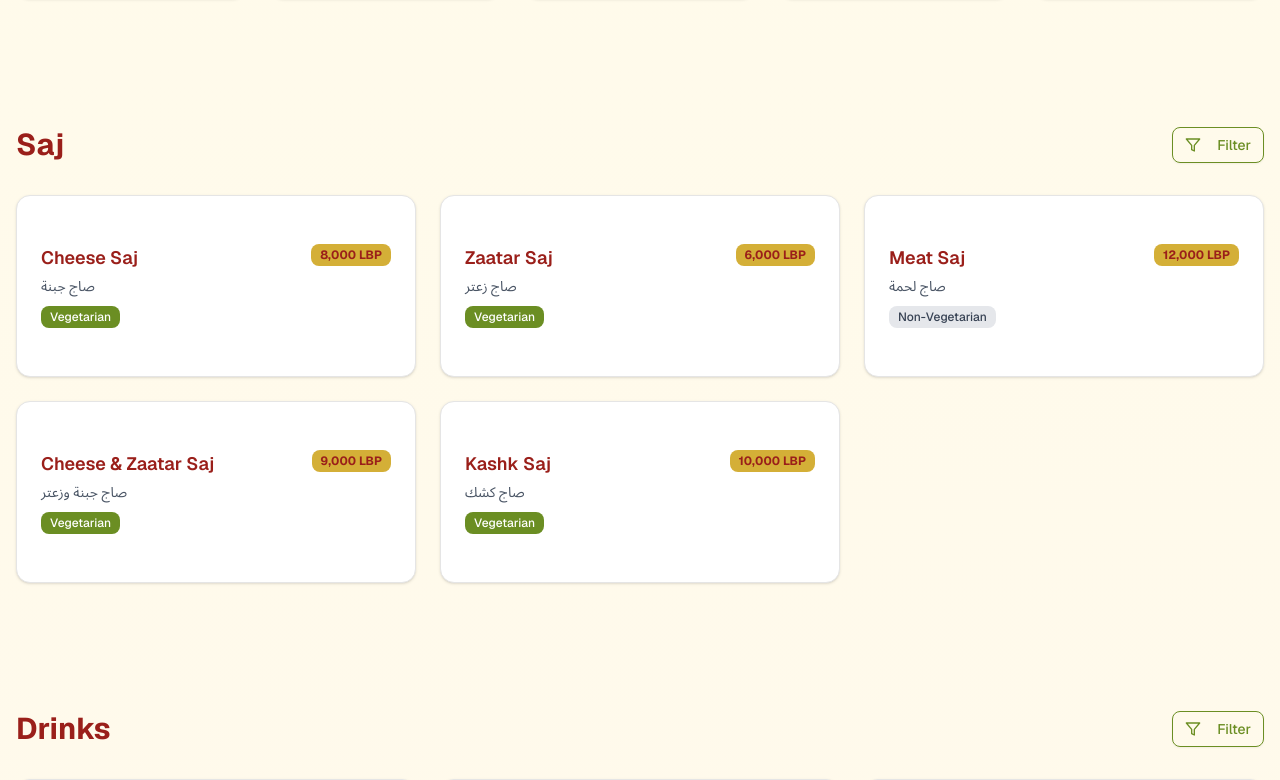
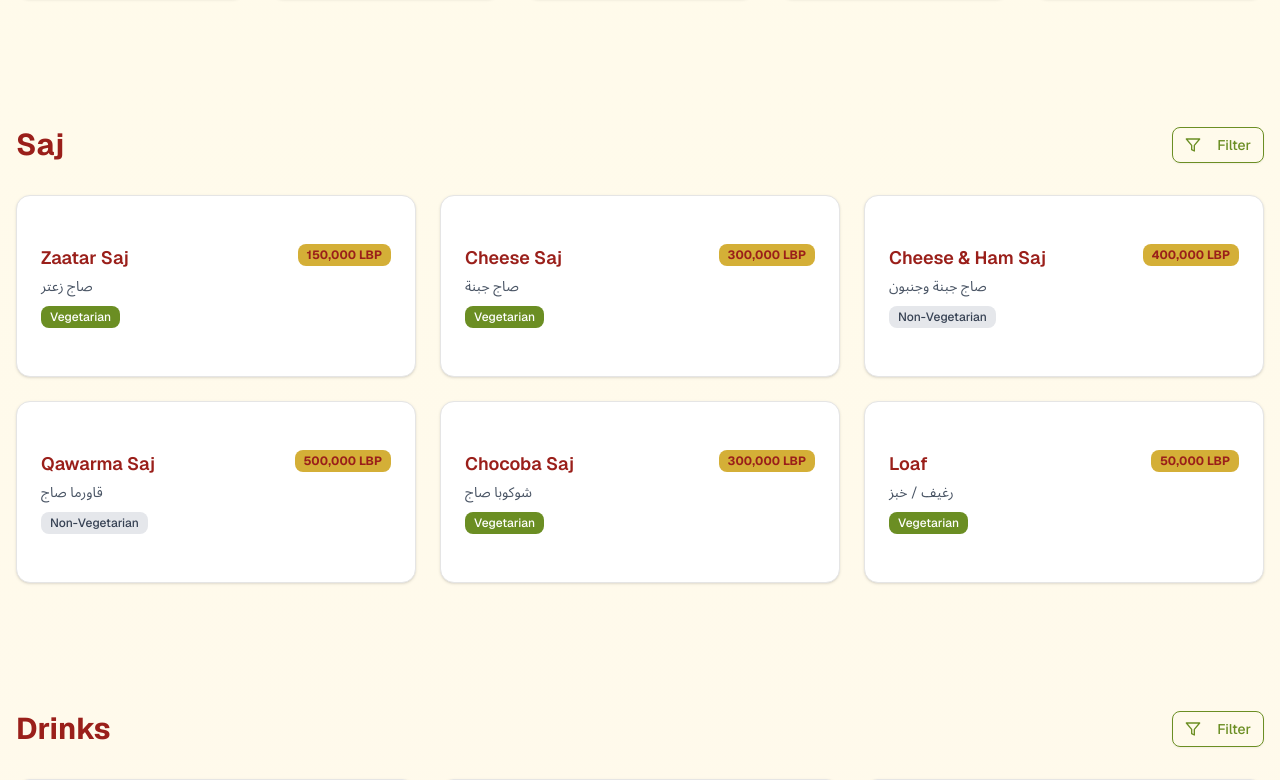
Before and after one commit to JimmyZghendy/menu, a Next.js app: page / in a window 1280 px wide. Shown: the part 445-1225 px from the top of the page. Built offline with nearby package versions, Linux system fonts and the light colour scheme.

Commit message:
Fix items of SAJ

```diff
--- a/app/page.tsx
+++ b/app/page.tsx
@@ -26,42 +26,50 @@ const menuData = {
   saj: [
     {
       id: 1,
+      nameAr: "صاج زعتر",
+      nameEn: "Zaatar Saj",
+      price: 150000,
+      type: "zaatar",
+      vegetarian: true,
+    },
+    {
+      id: 2,
       nameAr: "صاج جبنة",
       nameEn: "Cheese Saj",
-      price: 8000,
+      price: 300000,
       type: "cheese",
       vegetarian: true,
     },
     {
-      id: 2,
-      nameAr: "صاج زعتر",
-      nameEn: "Zaatar Saj",
-      price: 6000,
-      type: "zaatar",
-      vegetarian: true,
-    },
-    {
       id: 3,
-      nameAr: "صاج لحمة",
-      nameEn: "Meat Saj",
-      price: 12000,
+      nameAr: "صاج جبنة وجنبون",
+      nameEn: "Cheese & Ham Saj",
+      price: 400000,
       type: "meat",
       vegetarian: false,
     },
     {
       id: 4,
-      nameAr: "صاج جبنة وزعتر",
-      nameEn: "Cheese & Zaatar Saj",
-      price: 9000,
-      type: "mixed",
+      nameAr: "قاورما صاج ",
+      nameEn: "Qawarma Saj",
+      price: 500000,
+      type: "meat",
+      vegetarian: false,
+    },
+    {
+      id: 5,
+      nameAr: "شوكوبا صاج",
+      nameEn: "Chocoba Saj",
+      price: 300000,
+      type: "choco",
       vegetarian: true,
     },
     {
-      id: 5,
-      nameAr: "صاج كشك",
-      nameEn: "Kashk Saj",
-      price: 10000,
-      type: "kashk",
+      id: 6,
+      nameAr: "رغيف / خبز",
+      nameEn: "Loaf",
+      price: 50000,
+      type: "loaf",
       vegetarian: true,
     },
   ],
```
